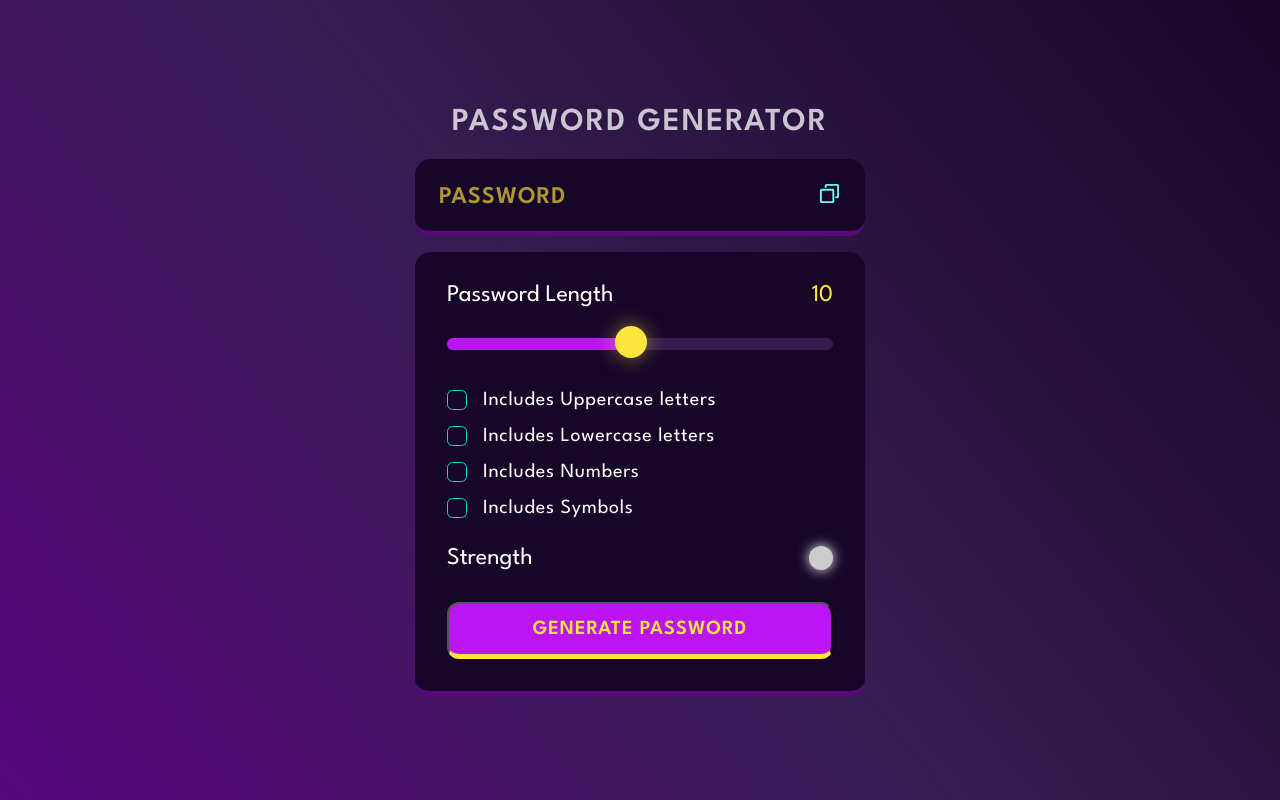
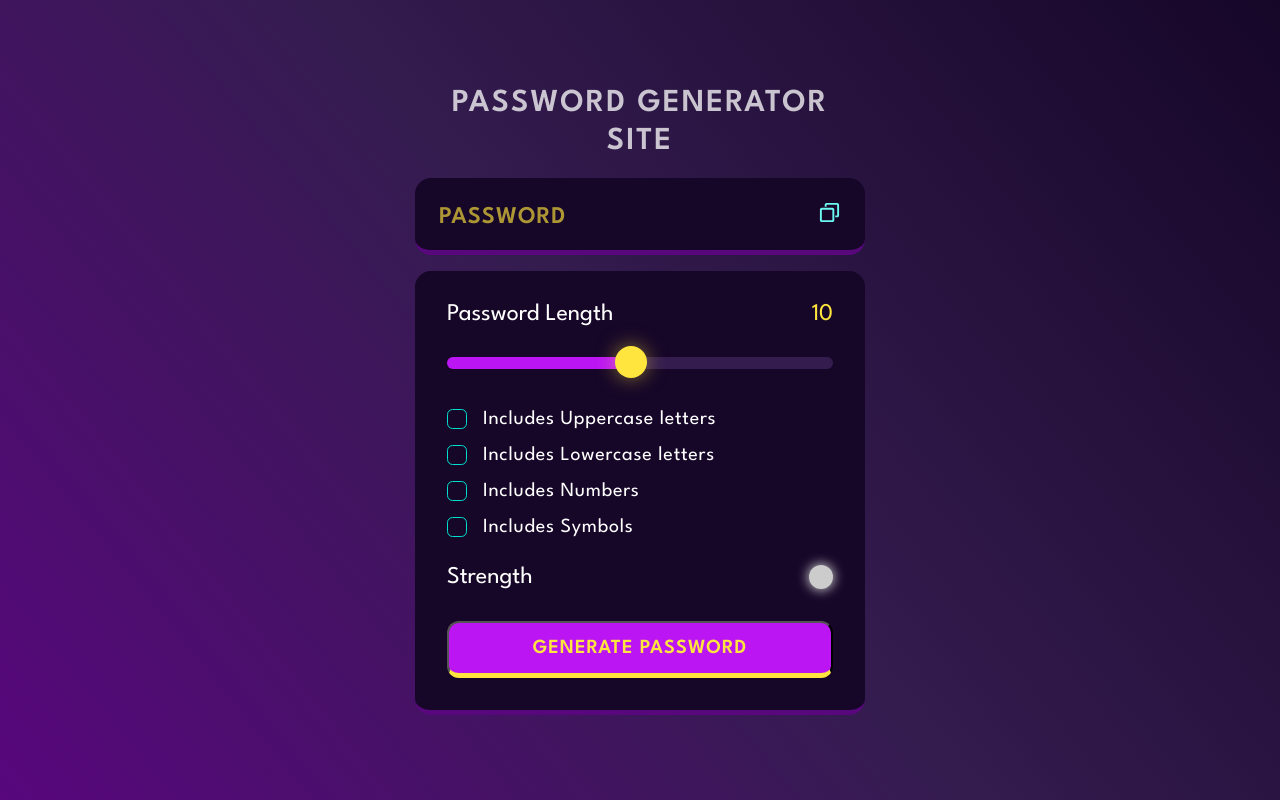
Before and after one commit to aryanmewara111/passwordgenerator, a plain HTML site: page index.html in a window 1280 px wide. Drawn offline with Linux system fonts and the light colour scheme.

Commit message:
index.html

```diff
--- a/index.html
+++ b/index.html
@@ -11,7 +11,7 @@
 </head>
 <body>
     <div class="container">
-        <h1>Password Generator</h1>
+        <h1>Password Generator Site</h1>
         <div class="display-container">
             <input readonly placeholder="Password" class="display" data-passwordDisplay>
             <button data-copy class="copyBtn">
```
